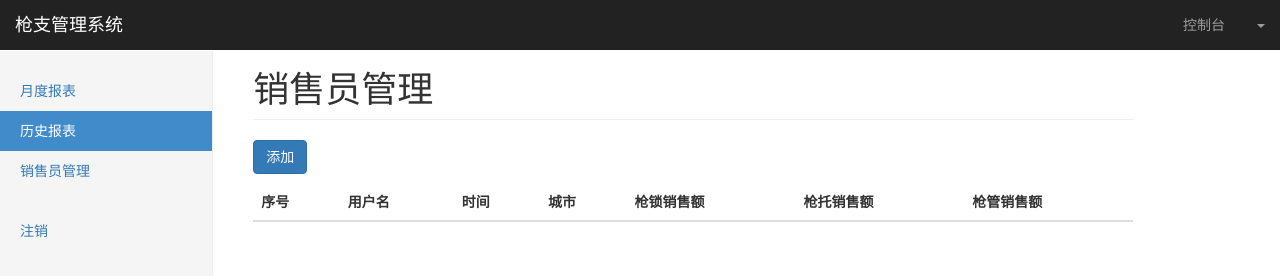
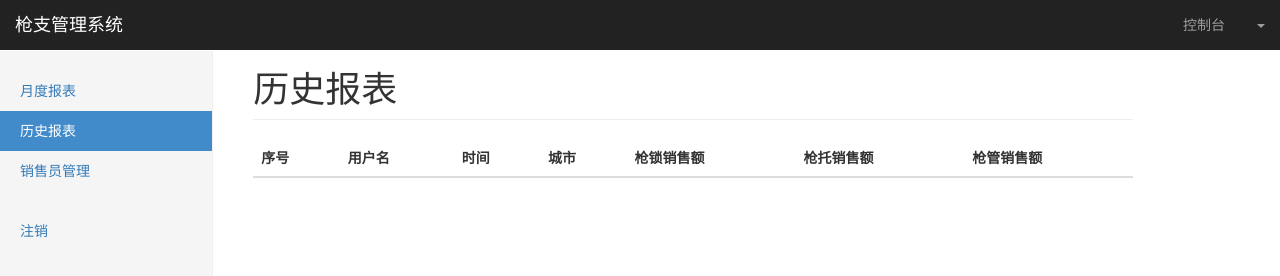
Before and after one commit to onceWarmth/simple-manage-system, a website: page static/gunsmith/historyreport.html in a window 1280 px wide. Drawn offline with Linux system fonts and the light colour scheme; no server answers.

Commit message:
[bug fix] Modify historyreport.html header. And remove the extra button.

```diff
--- a/static/gunsmith/historyreport.html
+++ b/static/gunsmith/historyreport.html
@@ -51,13 +51,7 @@
                     </ul>
                 </div>
                 <div class="col-sm-9 col-sm-offset-3 col-md-offset-2 main">
-                    <h1 class="page-header">销售员管理</h1>
-
-                    <div id="page_adn_add_div" class="row" style="margin-bottom: 10px">
-                        <div class="col-md-1">
-                            <button class="btn btn-primary" data-toggle="modal" data-target="#addSalesperson">添加</button>
-                        </div>
-                    </div>
+                    <h1 class="page-header">历史报表</h1>
 
                     <div class="table-responsive">
                         <table class="table table-striped table-hover" style="text-align: center">
```
